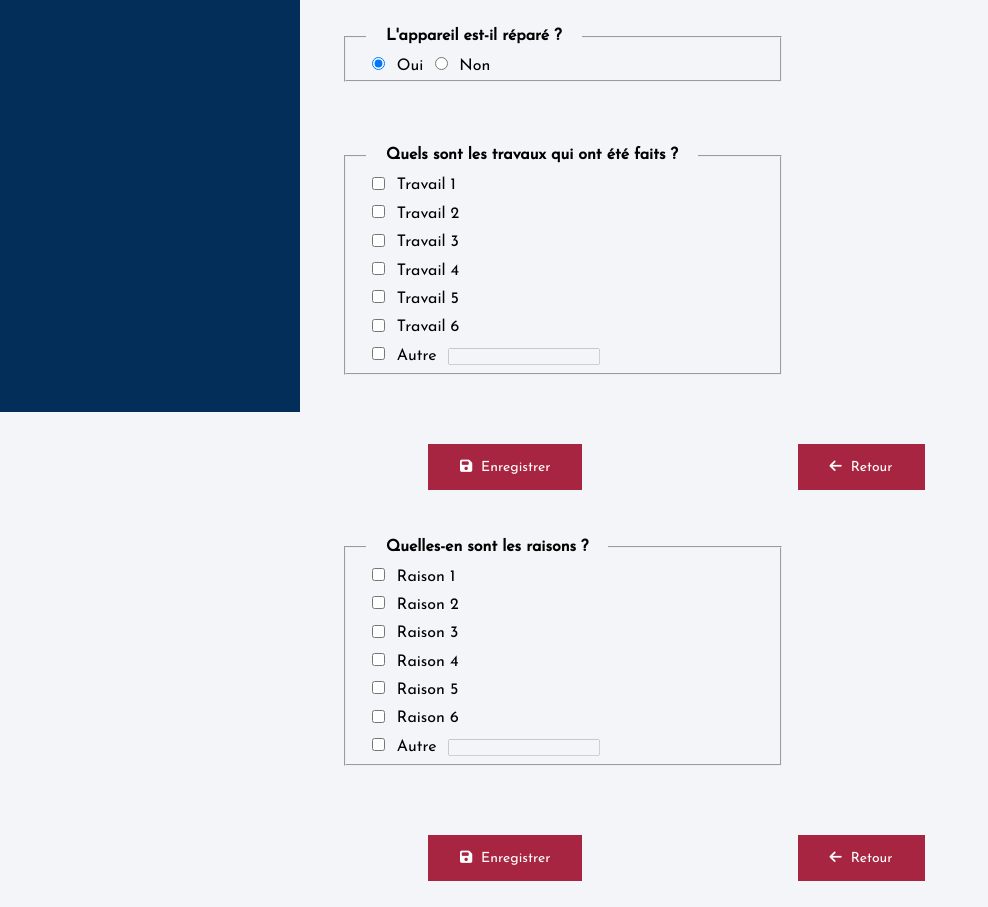
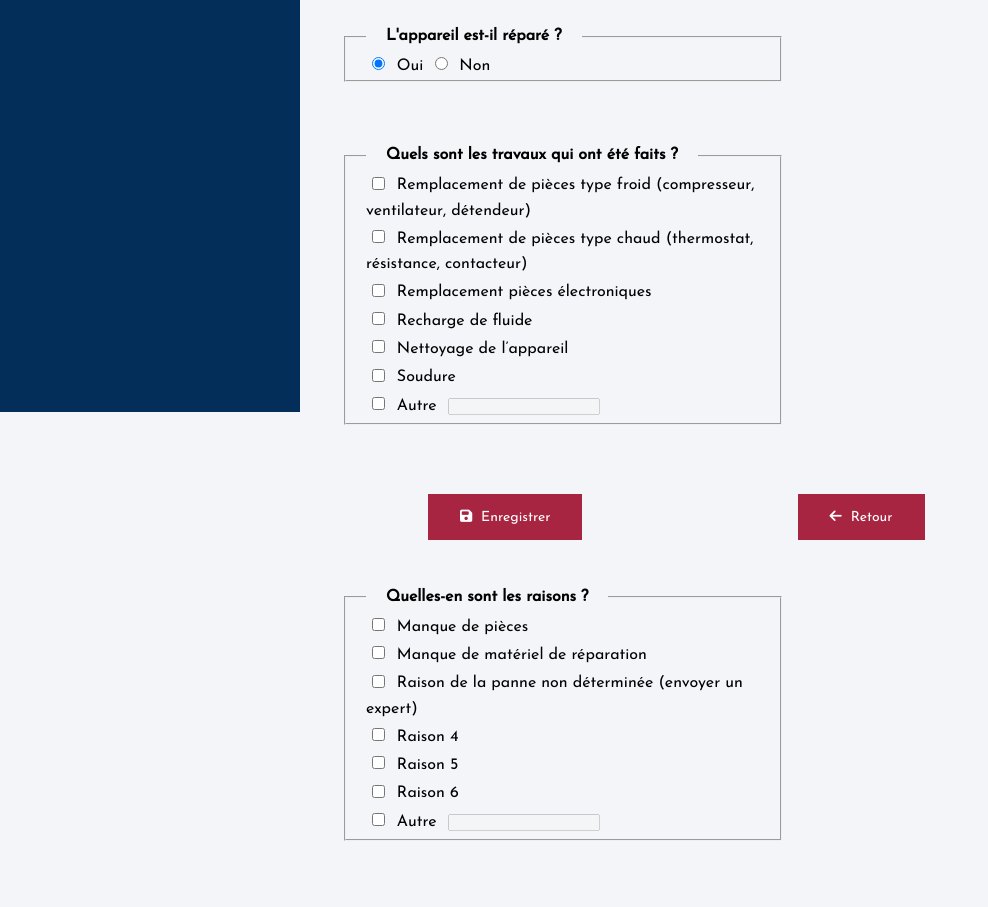
Before and after one commit to Smart-Contract-Appareil/Appareil, a plain HTML site: page V1 Blockcare/Interface Fournisseurs/logReparation.html in a window 1280 px wide. Shown: the part 388-1295 px from the top of the page, without its empty margins (0-988 px from the left). Drawn offline with Linux system fonts and the light colour scheme; a script that the page names is missing.

Commit message:
Blockcare v1.3
Ajout "travaux" et "raisons"

```diff
--- a/V1 Blockcare/Interface Fournisseurs/logReparation.html
+++ b/V1 Blockcare/Interface Fournisseurs/logReparation.html
@@ -54,12 +54,12 @@
                         <fieldset>
                           <legend><b> Quels sont les travaux qui ont été faits ?</b></legend>
                           <div>
-                            <input id="Travail1" type="checkbox" value="Travail1"/><label for="Travail1"> Travail 1</label><br>
-                            <input id="Travail2" type="checkbox" value="Travail2"/><label for="Travail2"> Travail 2</label><br>
-                            <input id="Travail3" type="checkbox" value="Travail3"/><label for="Travail3"> Travail 3</label><br>
-                            <input id="Travail4" type="checkbox" value="Travail4"/><label for="Travail4"> Travail 4</label><br>
-                            <input id="Travail5" type="checkbox" value="Travail5"/><label for="Travail5"> Travail 5</label><br>
-                            <input id="Travail6" type="checkbox" value="Travail6"/><label for="Travail6"> Travail 6</label><br>
+                            <input id="Travail1" type="checkbox" value="Remplacement de pièces type froid (compresseur, ventilateur, détendeur)"/><label for="Travail1"> Remplacement de pièces type froid (compresseur, ventilateur, détendeur)</label><br>
+                            <input id="Travail2" type="checkbox" value="Remplacement de pièces type chaud (thermostat, résistance, contacteur)"/><label for="Travail2"> Remplacement de pièces type chaud (thermostat, résistance, contacteur)</label><br>
+                            <input id="Travail3" type="checkbox" value="Remplacement pièces électroniques"/><label for="Travail3"> Remplacement pièces électroniques</label><br>
+                            <input id="Travail4" type="checkbox" value="Recharge de fluide"/><label for="Travail4"> Recharge de fluide</label><br>
+                            <input id="Travail5" type="checkbox" value="Nettoyage de l’appareil"/><label for="Travail5"> Nettoyage de l’appareil</label><br>
+                            <input id="Travail6" type="checkbox" value="Soudure"/><label for="Travail6"> Soudure</label><br>
                             <input id="Autre1" type="checkbox" value="Autre1"/><label for="Autre1"> Autre</label>
                             <input id="Fill1" type="text" name="Fill1" value="" disabled/><label for="Fill1"></label><br>
                          </div>
@@ -74,9 +74,9 @@
                         <fieldset>
                           <legend><b>Quelles-en sont les raisons ?</b></legend>
                           <div>
-                            <input id="Raison1" type="checkbox" value="Raison1"/><label for="Raison1"> Raison 1</label><br>
-                            <input id="Raison2" type="checkbox" value="Raison2"/><label for="Raison2"> Raison 2</label><br>
-                            <input id="Raison3" type="checkbox" value="Raison3"/><label for="Raison3"> Raison 3</label><br>
+                            <input id="Raison1" type="checkbox" value="Manque de pièces"/><label for="Raison1"> Manque de pièces</label><br>
+                            <input id="Raison2" type="checkbox" value="Manque de matériel de réparation"/><label for="Raison2"> Manque de matériel de réparation</label><br>
+                            <input id="Raison3" type="checkbox" value="Raison de la panne non déterminée (envoyer un expert)"/><label for="Raison3"> Raison de la panne non déterminée (envoyer un expert)</label><br>
                             <input id="Raison4" type="checkbox" value="Raison4"/><label for="Raison4"> Raison 4</label><br>
                             <input id="Raison5" type="checkbox" value="Raison5"/><label for="Raison5"> Raison 5</label><br>
                             <input id="Raison6" type="checkbox" value="Raison6"/><label for="Raison6"> Raison 6</label><br>
```
